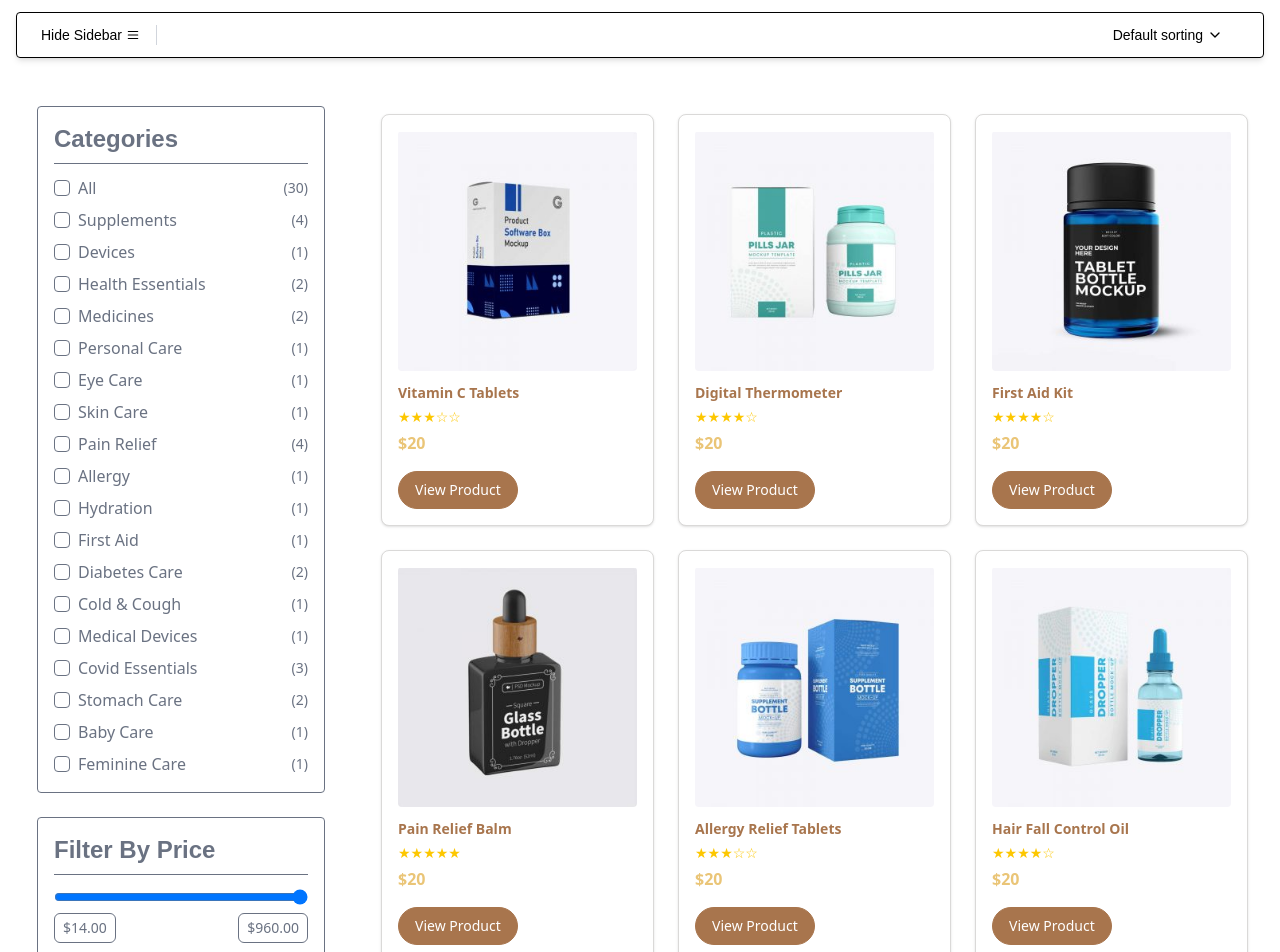
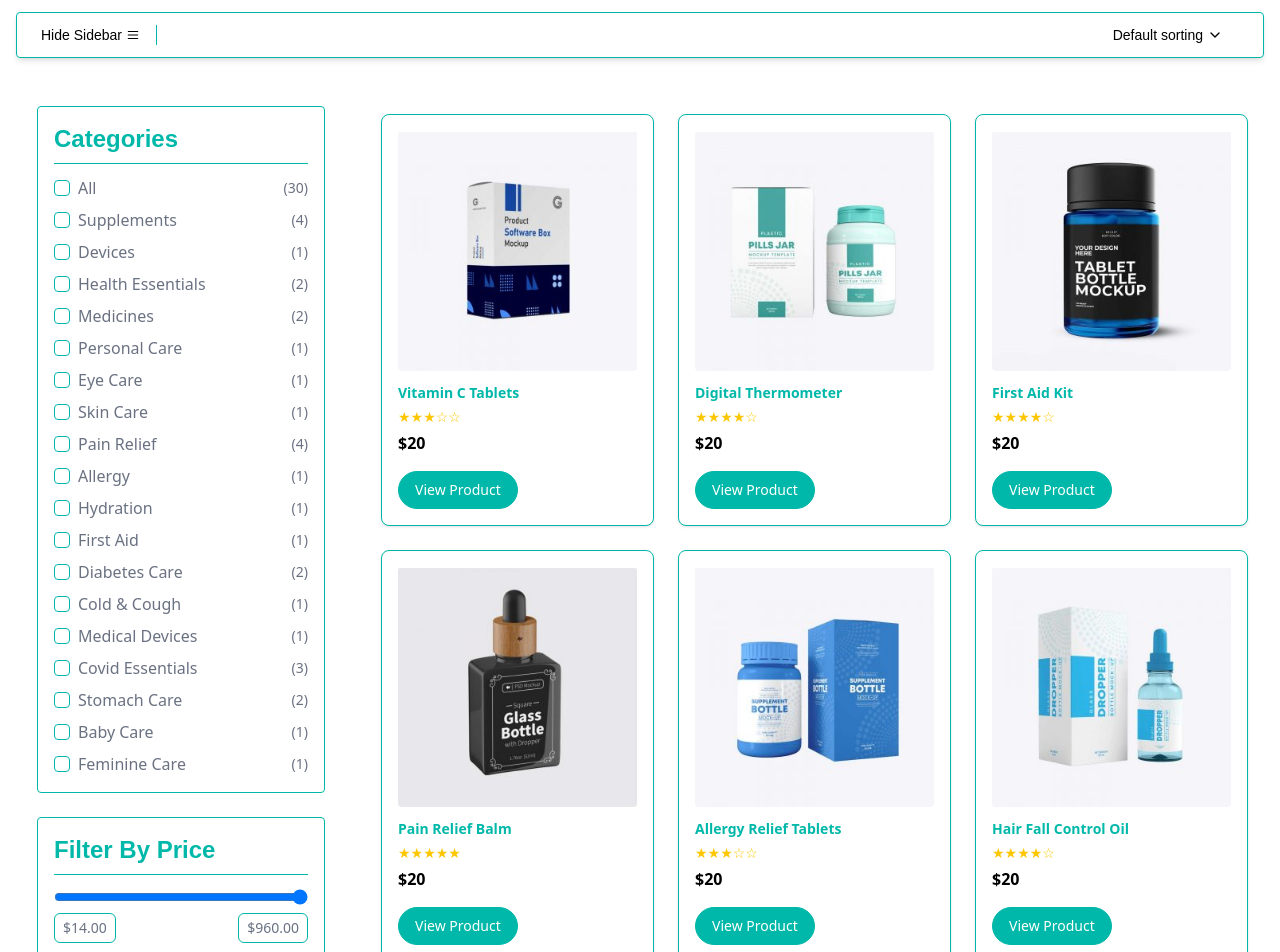
Before and after one commit to Mogehs/pharmacy, a React (Vite) app in the folder frontend/: page /products in a window 1280 px wide. Shown: the part 100-1052 px from the top of the page. Built offline with nearby package versions, Linux system fonts and the light colour scheme.

Commit message:
changing color combination of cart, products, product detail pages

```diff
--- a/frontend/src/App.css
+++ b/frontend/src/App.css
@@ -34,6 +34,13 @@
 }
 
 
+.text-gradient-gold {
+    background: linear-gradient(to right, #d4af37, #ffb347);
+    -webkit-background-clip: text;
+    -webkit-text-fill-color: transparent;
+}
+
+
 
 @layer base {
 
@@ -43,7 +50,7 @@
     }
 
     ::-webkit-scrollbar-thumb {
-        background-color: #a8754d;
+        background-color: #00B8A9;
         /* your gold color */
         border-radius: 4px;
         border: 2px solid transparent;
@@ -80,6 +87,7 @@
 
 /* Optional: Hide arrows on small screens */
 @media (max-width: 640px) {
+
     .swiper-button-next,
     .swiper-button-prev {
         display: none !important;
--- a/frontend/src/components/shop/ProductGrid.jsx
+++ b/frontend/src/components/shop/ProductGrid.jsx
@@ -32,7 +32,7 @@ const ProductGrid = () => {
                 {currentItems.map((product, index) => (
                     <div
                         key={index}
-                        className="border border-light-color bg-white rounded-lg p-4 shadow-sm transition group hover:border-dark-color"
+                        className="border border-[#00B8A9] bg-white rounded-lg p-4 shadow-sm transition group hover:border-dark-color"
                     >
                         <div className="relative">
                             <img
@@ -43,7 +43,7 @@ const ProductGrid = () => {
 
                         </div>
 
-                        <h3 className="text-sm font-semibold mb-1 txt-gd">{product.title}</h3>
+                        <h3 className="text-sm font-semibold mb-1 text-[#00B8A9]">{product.title}</h3>
 
                         <div className="text-yellow-400 text-sm mb-1">
                             {Array.from({ length: 5 }, (_, i) => (
@@ -51,13 +51,13 @@ const ProductGrid = () => {
                             ))}
                         </div>
 
-                        <p className="txt-gl font-semibold">${product.price}</p>
+                        <p className="text-black font-semibold">${product.price}</p>
 
                         {/* Add to Cart Button */}
                         <button
                             onClick={() => handleCartClick(product.id)}
-                            className="px-4 text-sm py-2 cursor-pointer border border-[#a8754d]
-             hover:text-[#a8754d] hover:bg-white bg-[#a8754d] text-white
+                            className="px-4 text-sm py-2 cursor-pointer border border-[#00B8A9]
+             hover:text-[#fff] hover:bg-[#009688] bg-[#00B8A9] text-white
              rounded-full transition-all duration-600 ease-in-out mt-4">
                             View Product
                         </button>
--- a/frontend/src/components/shop/RelatedProductCarousal.jsx
+++ b/frontend/src/components/shop/RelatedProductCarousal.jsx
@@ -16,7 +16,7 @@ const RelatedProductsCarousel = () => {
 
     return (
         <div className="w-full px-4 md:px-10 py-10 bg-[#f9f9f9] dark:bg-gray-900">
-            <h2 className="text-2xl md:text-3xl font-bold text-[#333] dark:text-white mb-6 border-l-4 border-primary-color pl-4">
+            <h2 className="text-2xl md:text-3xl font-bold text-[#00B8A9] dark:text-white mb-6 border-l-4 border-primary-color pl-4">
                 You May Also Like
             </h2>
 
@@ -33,6 +33,27 @@ const RelatedProductsCarousel = () => {
                     1024: { slidesPerView: 4 },
                 }}
             >
+                {/* Reduce the size of Swiper buttons */}
+                <style>{`
+                 .swiper-button-next, .swiper-button-prev {
+                  width: 35px !important;
+                  height: 35px !important;
+                  background-color: white;
+                  border-radius: 50%;
+                  transition: all 0.3s ease-in-out;
+                 }
+                 .swiper-button-next::after, .swiper-button-prev::after {
+                  font-size: 20px !important;
+                  color: gray;
+                 }
+                 .swiper-button-next:hover, .swiper-button-prev:hover {
+                  background-color: #009688;
+                  border-color: #facc15;
+                 }
+                 .swiper-button-next:hover::after, .swiper-button-prev:hover::after {
+                  color: white;
+                 }
+              `}</style>
                 {otherProducts.map((product) => (
                     <SwiperSlide key={product.id}>
                         <Link
@@ -48,10 +69,10 @@ const RelatedProductsCarousel = () => {
                                 <div className="absolute inset-0 bg-gradient-to-t from-black/40 to-transparent opacity-0 group-hover:opacity-100 transition-opacity duration-500 rounded-t-lg" />
                             </div>
                             <div className="p-4">
-                                <h3 className="text-md md:text-lg font-semibold text-gray-800 dark:text-white truncate mb-1">
+                                <h3 className="text-md text-[#009688] md:text-lg font-semibold mb-1">
                                     {product.title}
                                 </h3>
-                                <p className="text-primary-color font-bold text-sm md:text-base">₹ {product.price}</p>
+                                <p className="text-sm md:text-base">₹ {product.price}</p>
                             </div>
                         </Link>
                     </SwiperSlide>
--- a/frontend/src/components/shop/Shopnav.jsx
+++ b/frontend/src/components/shop/Shopnav.jsx
@@ -23,10 +23,10 @@ const Shopnav = () => {
         <div className="w-full min-h-screen text-light-color flex justify-center items-start py-10 px-4">
             <div className="w-full max-w-7xl">
 
-                <div className="flex justify-between items-center border border-medium-color text-dark-color px-6 py-3 mb-8 rounded shadow-md" style={{ fontFamily: 'Fredoka, sans-serif' }}>
+                <div className="flex justify-between items-center border border-[#00B8A9] text-dark-color px-6 py-3 mb-8 rounded shadow-md" style={{ fontFamily: 'Fredoka, sans-serif' }}>
                     <button
                         onClick={() => setShowSidebar(!showSidebar)}
-                        className="text-sm flex items-center gap-1 border-r border-gray-300 pr-4"
+                        className="text-sm flex items-center gap-1 border-r border-[#00B8A9] pr-4"
                     >
                         {showSidebar ? 'Hide Sidebar' : 'Show Sidebar'} <Menu size={14} />
                     </button>
--- a/frontend/src/components/shop/Sidebar.jsx
+++ b/frontend/src/components/shop/Sidebar.jsx
@@ -26,7 +26,7 @@ const Sidebar = () => {
         <>
             <button
                 onClick={() => setIsSidebarOpen(!isSidebarOpen)}
-                className="fixed top-20 left-2 z-50 text-dark-color p-2 rounded transition lg:hidden mt-1"
+                className="fixed top-20 left-2 z-50 text-[#00B8A9] p-2 rounded transition lg:hidden mt-1"
             >
                 {isSidebarOpen ? <IoChevronBackSharp className="text-2xl" /> : <GrFormNext className="text-2xl" />}
             </button>
@@ -39,8 +39,8 @@ const Sidebar = () => {
                 <div className="space-y-6 text-gray-500 ">
 
 
-                    <div className="border border-dark-color rounded  p-4 mt-28 lg:mt-0">
-                        <h2 className="font-semibold text-2xl mb-3 border-b border-dark-color pb-2 text-dark-color " style={{ fontFamily: 'Fredoka, sans-serif' }}
+                    <div className="border border-[#00B8A9] rounded  p-4 mt-28 lg:mt-0">
+                        <h2 className="font-semibold text-2xl mb-3 border-b border-[#00B8A9] pb-2 text-[#00B8A9] " style={{ fontFamily: 'Fredoka, sans-serif' }}
                         >Categories</h2>
                         <div className="space-y-2">
                             {categories.map((cat, idx) => (
@@ -49,7 +49,7 @@ const Sidebar = () => {
                                         <input
                                             type="radio"
                                             name="category"
-                                            className="appearance-none w-4 h-4 border border-medium-color rounded-sm mr-2 checked:border-4 checked:border-dark-color checked:ring-1 checked:ring-medium-color"
+                                            className="appearance-none w-4 h-4 border border-[#00B8A9] rounded-sm mr-2 checked:border-4 checked:border-[#00B8A9] checked:ring-1 checked:ring-[#00B8A9]"
                                             onChange={() => dispatch(setCategory(cat === "All" ? "" : cat))}
                                         />
                                         <span>{cat}</span>
@@ -66,8 +66,8 @@ const Sidebar = () => {
                     </div>
 
 
-                    <div className="border border-dark-color rounded p-4">
-                        <h2 className="font-semibold text-md mb-3 border-b border-dark-color pb-2 text-dark-color font-Fredoka text-2xl" style={{ fontFamily: 'Fredoka, sans-serif' }}
+                    <div className="border border-[#00B8A9] rounded p-4">
+                        <h2 className="font-semibold text-md mb-3 border-b border-dark-color pb-2 text-[#00B8A9] font-Fredoka text-2xl" style={{ fontFamily: 'Fredoka, sans-serif' }}
                         >Filter By Price</h2>
                         <input
                             type="range"
@@ -78,8 +78,8 @@ const Sidebar = () => {
                             className="w-full accent-light-color mb-2"
                         />
                         <div className="flex justify-between text-sm mb-3">
-                            <span className="border border-dark-color px-2 py-1 rounded-md text-dark-color">$14.00</span>
-                            <span className="border border-dark-color px-2 py-1 rounded-md text-dark-color">${price}.00</span>
+                            <span className="border border-[#00B8A9] px-2 py-1 rounded-md text-dark-color">$14.00</span>
+                            <span className="border border-[#00B8A9] px-2 py-1 rounded-md text-dark-color">${price}.00</span>
                         </div>
                         <button className="bg-dark-color text-white w-full py-1.5 rounded-full text-sm font-medium hover:bg-medium-color">
                             FILTER
@@ -88,8 +88,8 @@ const Sidebar = () => {
 
 
 
-                    <div className="border border-dark-color rounded-xl p-4">
-                        <h2 className="font-semibold text-md mb-3 border-b border-dark-color pb-2 text-black font-Fredoka text-2xl" style={{ fontFamily: 'Fredoka, sans-serif' }}
+                    <div className="border border-[#00B8A9] rounded-xl p-4">
+                        <h2 className="font-semibold text-md mb-3 border-b border-dark-color pb-2 text-[#00B8A9] font-Fredoka text-2xl" style={{ fontFamily: 'Fredoka, sans-serif' }}
                         >Latest Products</h2>
                         {latestProducts.map((product, index) => (
                             <div key={index} className="mb-3 flex items-center space-x-3">
```
Also changed, not shown: frontend/src/components/shop/CartPage.jsx (+22 -31 lines), frontend/src/components/shop/ProductDetail.jsx (+7 -29 lines). Lines whose indentation alone changed are shown as unchanged.
